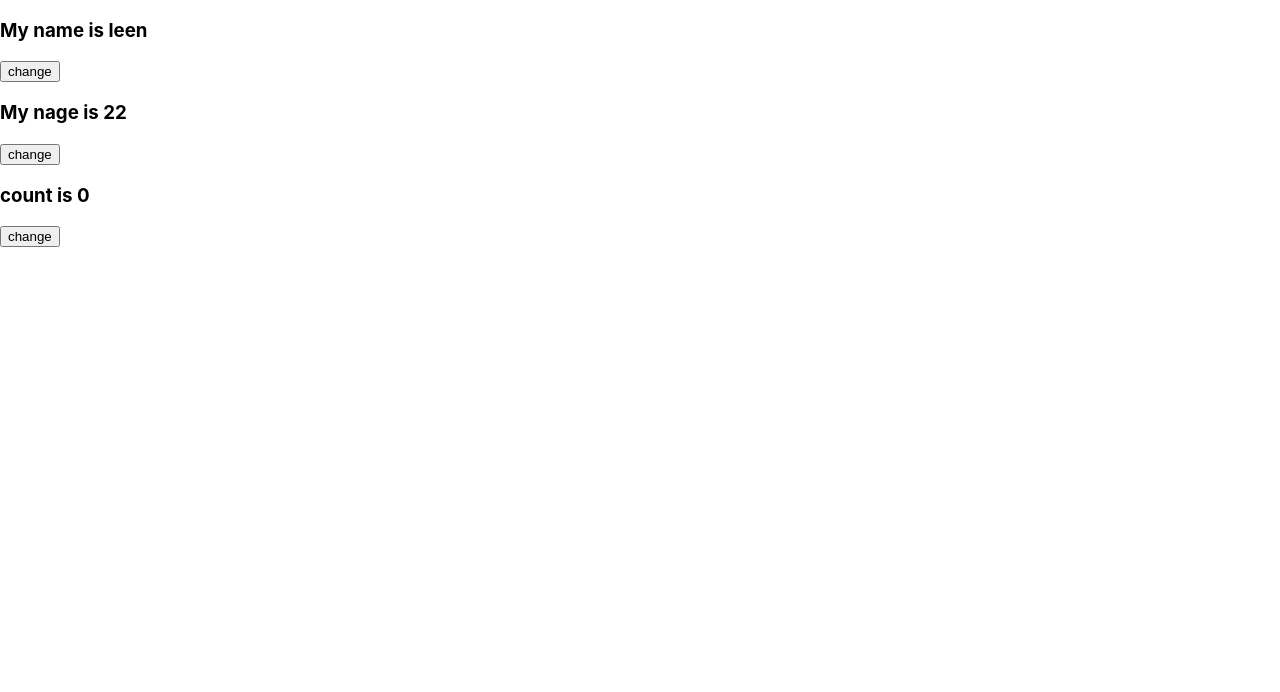
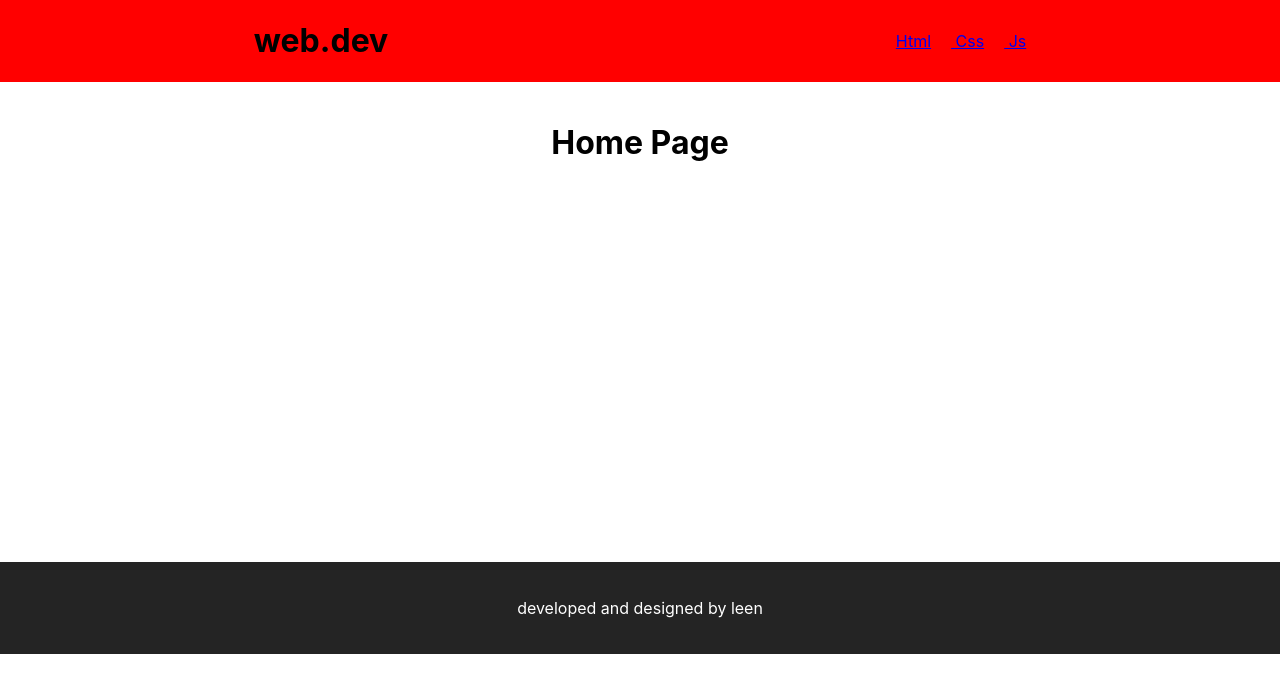
Before and after one commit to Leen-odeh12/react-tasks-level-2, a React (Create React App) app: page / in a window 1280 px wide. Shown: the top 692 px of the page. Built offline with nearby package versions, Linux system fonts and the light colour scheme.

Commit message:
add routing files

```diff
--- a/package.json
+++ b/package.json
@@ -6,6 +6,7 @@
     "cra-template": "1.2.0",
     "react": "^18.2.0",
     "react-dom": "^18.2.0",
+    "react-router-dom": "^6.16.0",
     "react-scripts": "5.0.1",
     "sass": "^1.68.0"
   },
--- a/src/App.js
+++ b/src/App.js
@@ -1,16 +1,17 @@
 // import UseReducer from "./Component/UseReducer/UseReducer";
-import UseReducer from "./Component/UseReducer/Reducer-Ex-2";
+// import UseReducer from "./Component/UseReducer/Reducer-Ex-2";
 // import Usestate from "./Component/Usestate/Usestate";
+// import { BrowserRouter, Routes, Route } from "react";
+
+import Routing from "./Routing";
 
 function App() {
   return (
     <div className="App">
       {/* <Usestate /> */}
-      <UseReducer/>
+      {/* <UseReducer/> */}
 
-
-
-
+     <Routing/>
     </div>
   );
 }
--- /dev/null
+++ b/src/Component/Footer.jsx
@@ -0,0 +1,11 @@
+import React from 'react'
+
+const Footer = () => {
+  return (
+    <div style={{textAlign:"center",backgroundColor:"#242424",color:"white",padding:"20px"}}>
+      <p>developed and designed by leen</p>
+    </div>
+  )
+}
+
+export default Footer
--- /dev/null
+++ b/src/Component/Header.jsx
@@ -0,0 +1,18 @@
+import React from 'react'
+import { NavLink } from 'react-router-dom'
+
+const Header = () => {
+  return (
+    <div style={{display:"flex", justifyContent:"space-around", alignItems:"center"
+    ,backgroundColor:"red"}}>
+      <h1>web.dev</h1>
+      <nav>
+        <NavLink to="/html" > Html</NavLink>
+        <NavLink to="/css" style={{paddingLeft:"20px",paddingRight:"20px"}}> Css</NavLink>
+        <NavLink to="/js"> Js</NavLink>
+      </nav>
+    </div>
+  )
+}
+
+export default Header
--- /dev/null
+++ b/src/Layout/index.jsx
@@ -0,0 +1,18 @@
+import React from 'react'
+import { Outlet } from 'react-router-dom'
+import Footer from '../Component/Footer'
+import Header from '../Component/Header'
+
+
+const Layout = () => {
+  return (
+    <>
+    <Header/>
+    <Outlet />
+    <Footer/>
+    </>
+
+  )
+}
+
+export default Layout
--- /dev/null
+++ b/src/Pages/Css.jsx
@@ -0,0 +1,11 @@
+import React from 'react'
+
+const Css = () => {
+  return (
+    <div style={{height:"460px", textAlign:"center",paddingTop:"20px"}}>
+      <h1>css page</h1>
+    </div>
+  )
+}
+
+export default Css
--- /dev/null
+++ b/src/Pages/Home.jsx
@@ -0,0 +1,11 @@
+import React from 'react'
+
+const Home = () => {
+  return (
+    <div style={{height:"460px", textAlign:"center",paddingTop:"20px"}}>
+      <h1>Home Page</h1>
+    </div>
+  )
+}
+
+export default Home
--- /dev/null
+++ b/src/Pages/Html.jsx
@@ -0,0 +1,11 @@
+import React from 'react'
+
+const Html = () => {
+  return (
+    <div style={{height:"460px", textAlign:"center",paddingTop:"20px"}}>
+      <h1>html page</h1>
+    </div>
+  )
+}
+
+export default Html
--- /dev/null
+++ b/src/Pages/Js.jsx
@@ -0,0 +1,11 @@
+import React from 'react'
+
+const Js = () => {
+  return (
+    <div style={{height:"460px", textAlign:"center", paddingTop:"20px"}}>
+     <h1>js page</h1>
+    </div>
+  )
+}
+
+export default Js
--- /dev/null
+++ b/src/Routing/index.jsx
@@ -0,0 +1,26 @@
+import React from 'react'
+import {BrowserRouter,Routes,Route} from 'react-router-dom'
+import Layout from '../Layout'
+import Home from '../Pages/Home'
+import Html from '../Pages/Html'
+import Css from '../Pages/Css'
+import Js from '../Pages/Js'
+
+
+const Routing= () => {
+  return (
+    <BrowserRouter>
+        <Routes>
+            <Route path='/' element={<Layout/>}>
+              <Route index element={<Home/>}/>
+              <Route path="/html" element={<Html/>}/>
+              <Route path="/css" element={<Css/>}/>
+              <Route path="/js" element={<Js/>}/>
+            </Route>
+
+        </Routes>
+    </BrowserRouter>
+  )
+}
+
+export default Routing
```
Also changed, not shown: 1 other file (tests, documents, lock files or other folders).
